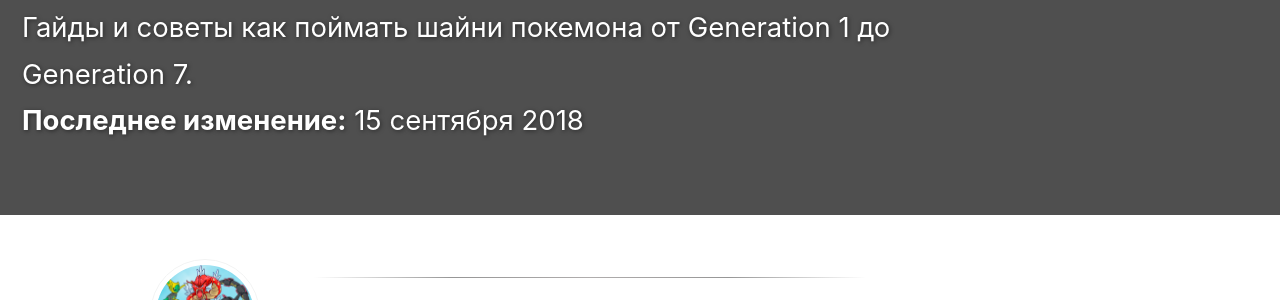
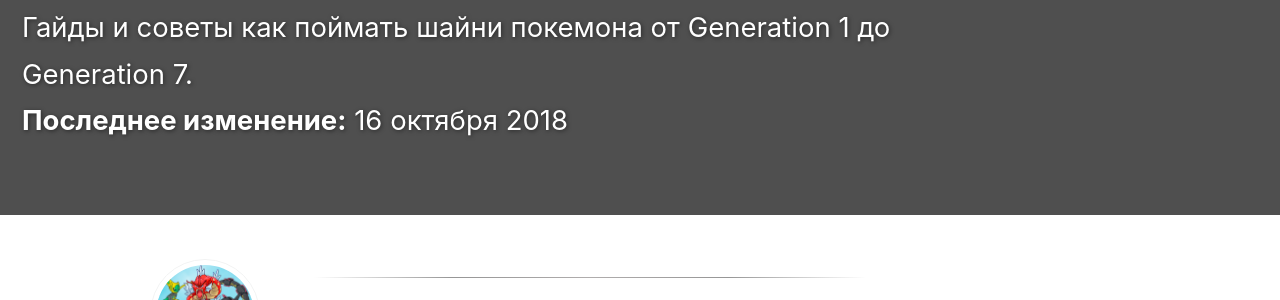
Before and after one commit to slashkins/blank, a Jekyll site: the page built from _pages/home.md, in a window 1280 px wide and 900 px high. Shown: the part 296-596 px from the top of the window. Built offline with Jekyll 4.4.1, drawn with Linux system fonts in a browser that asks for light colours; nearby versions of some CDN libraries.

Commit message:
test upload

```diff
--- a/_pages/home.md
+++ b/_pages/home.md
@@ -7,7 +7,7 @@
   overlay_image: images/homepagefeat.png
   overlay_filter: 0.5
   caption:
-excerpt: 'Гайды и советы как поймать шайни покемона от Generation 1 до Generation 7.<br />**Последнее изменение:** 15 сентября 2018'
+excerpt: 'Гайды и советы как поймать шайни покемона от Generation 1 до Generation 7.<br />**Последнее изменение:** 16 октября 2018'
 ---
 
 
```
